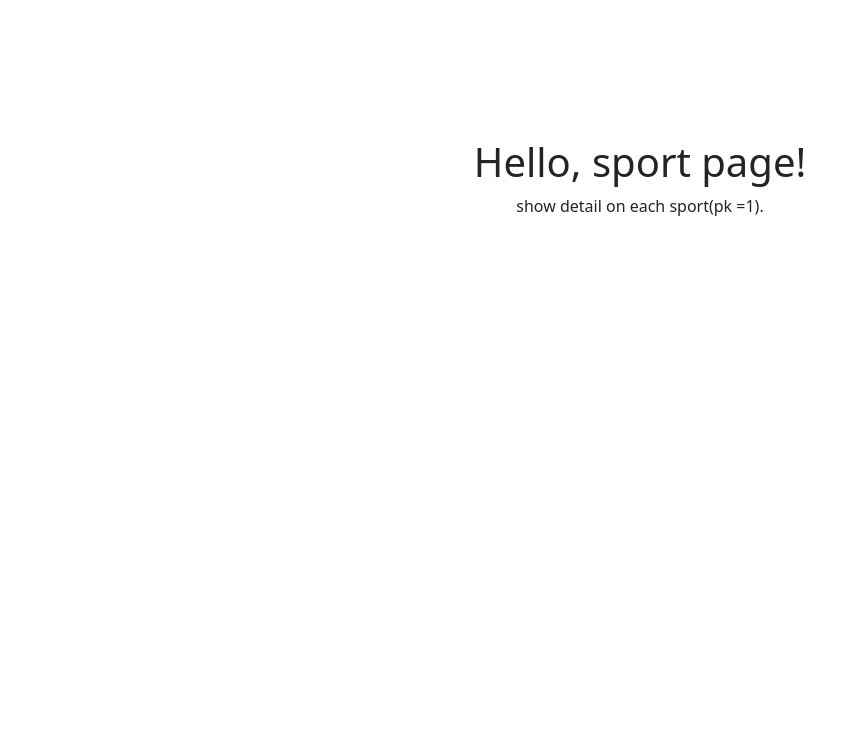
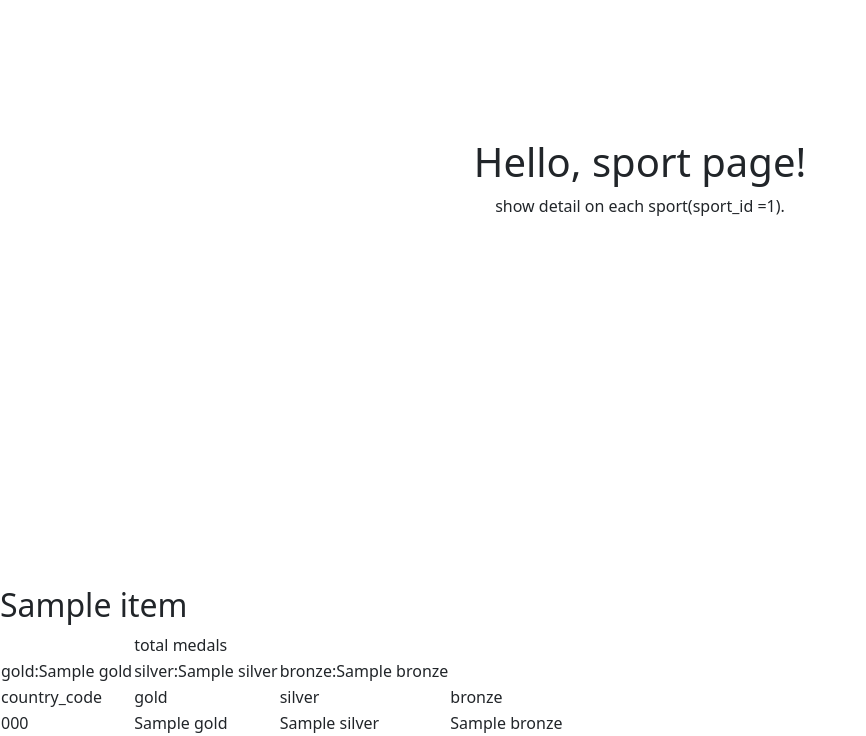
Before and after one commit to kuisskui/Audience-Application, a Django app: page /sport/1 in a window 1280 px wide. Shown: the part 286-1022 px from the top of the page, without its empty margins (0-866 px from the left). Before the commit the page ends 502 px from the top, so only its background shows below. Run offline with Django 4.2, Linux system fonts and the light colour scheme; tables that the repository leaves empty hold one stand-in row (values such as "Sample post"); a database or web service that is not in the repository returns one stand-in record (values such as "Sample title"); data that the repository does not hold is empty.

Commit message:
add data to the page

```diff
--- a/audience/templates/audience/sport.html
+++ b/audience/templates/audience/sport.html
@@ -34,5 +34,14 @@
             <p class="text-center">{{detail}}</p>
         </div>
     </div>
+    <table>
+        <h2>{{data.sport_name}}</h2>
+        <tr><td></td><td>total medals</td><td></td></tr>
+        <tr><td>gold:{{data.gold}}</td><td>silver:{{data.silver}}</td><td>bronze:{{data.bronze}}</td></tr>
+        <tr><td>country_code</td><td>gold</td><td>silver</td><td>bronze</td></tr>
+        {% for individual_country in data.individual_countries %}
+        <tr><td>{{individual_country.country_code}}</td><td>{{individual_country.gold}}</td><td>{{individual_country.silver}}   </td><td>{{individual_country.bronze}}  </td></tr>
+        {% endfor %}
+    </table>
 </body>
 </html>
--- a/audience/urls.py
+++ b/audience/urls.py
@@ -6,8 +6,10 @@ app_name = "audience"
 urlpatterns = [
     path('', views.dashboard, name="dashboard"),
     path("sports/", views.sports, name="sports"),
-    path("sport/<int:pk>", views.sport, name="sport"),
+    path("sport/<int:sport_id>", views.sport, name="sport"),
 
     # For testing get data
     path('get_dashboard/', views.get_dashboard, name="get_dashboard"),
+    path('get_sports/', views.get_sports, name="get_sports"),
+    path('get_sport/<int:sport_id>', views.get_sport, name="get_sport"),
 ]
--- a/audience/views.py
+++ b/audience/views.py
@@ -11,12 +11,15 @@ def dashboard(request):
 
 
 def sports(request):
-    context = {"page": "sports", "detail": "show all sports without any detail or information."}
+    response = requests.get('http://127.0.0.1:8000/get_sports')
+    context = {"page": "sports", "detail": "show all sports without any detail or information.",
+               "data": response.json()}
     return render(request, "audience/sports.html", context)
 
 
-def sport(request, pk):
-    context = {"page": "sport", "detail": f"show detail on each sport(pk ={pk})."}
+def sport(request, sport_id):
+    response = requests.get(f'http://127.0.0.1:8000/get_sport/{sport_id}')
+    context = {"page": "sport", "detail": f"show detail on each sport(sport_id ={sport_id}).", "data":response.json()}
     return render(request, "audience/sport.html", context)
 
 
@@ -36,3 +39,38 @@ def get_dashboard(request):
     }
     print("return!!")
     return JsonResponse(data)
+
+
+def get_sports(request):
+    data = {
+        "01": "Atheletics",
+        "02": "Archery",
+        "03": "Artistic Gymnastics",
+        "04": "Artistic Swimming",
+    }
+    return JsonResponse(data)
+
+
+def get_sport(request, sport_id):
+    data = {
+        "sport": sport_id,
+        "sport_name": "Atheletics",
+        "gold": 100,
+        "silver": 100,
+        "bronze": 100,
+        "individual_countries": [
+            {
+                "country_code": "FR",
+                "gold": 10,
+                "silver": 10,
+                "bronze": 10
+            },
+            {
+                "country_code": "US",
+                "gold": 10,
+                "silver": 10,
+                "bronze": 10
+            }
+        ]
+    }
+    return JsonResponse(data)
```
Also changed, not shown: audience/templates/audience/sports.html (+7 -0 lines).
